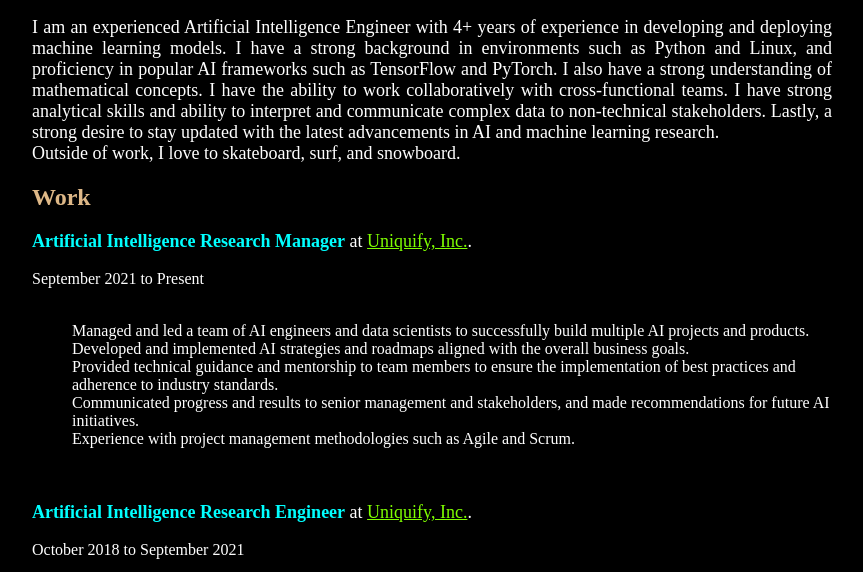
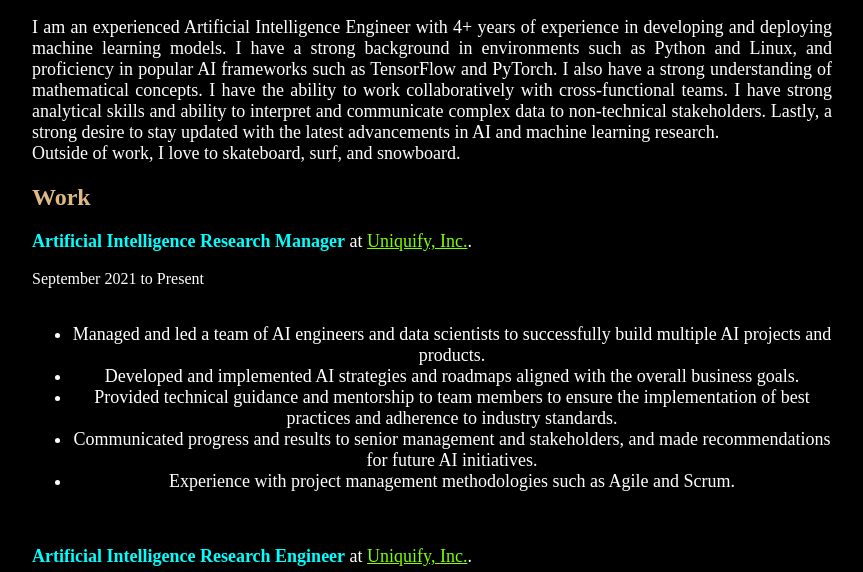
Before and after one commit to maafrank/maafrank.github.io, a plain HTML site: page index.html in a window 1280 px wide. Shown: the part 168-740 px from the top of the page, without its empty margins (208-1071 px from the left). Drawn offline with Linux system fonts and the light colour scheme.

Commit message:
Update index.html

```diff
--- a/index.html
+++ b/index.html
@@ -34,13 +34,13 @@
 		<p>
 			<strong>Artificial Intelligence Research Manager</strong> at <a href="https://www.uniquify.com/", target = _blank>Uniquify, Inc.</a>. <br/>
 			<dt>September 2021 to Present</dt> <br/>
-			<dl>
-				<dt><dd>Managed and led a team of AI engineers and data scientists to successfully build multiple AI projects and products.</dd></dt>
-				<dt><dd>Developed and implemented AI strategies and roadmaps aligned with the overall business goals.</dd></dt>
-				<dt><dd>Provided technical guidance and mentorship to team members to ensure the implementation of best practices and adherence to industry standards.</dd></dt>
-				<dt><dd>Communicated progress and results to senior management and stakeholders, and made recommendations for future AI initiatives.</dd></dt>
-				<dt><dd>Experience with project management methodologies such as Agile and Scrum.</dd></dt>
-			</dl>
+			<ul>
+				<li>Managed and led a team of AI engineers and data scientists to successfully build multiple AI projects and products.</li>
+				<li>Developed and implemented AI strategies and roadmaps aligned with the overall business goals.</li>
+				<li>Provided technical guidance and mentorship to team members to ensure the implementation of best practices and adherence to industry standards.</li>
+				<li>Communicated progress and results to senior management and stakeholders, and made recommendations for future AI initiatives.</li>
+				<li>Experience with project management methodologies such as Agile and Scrum.</li>
+			</ul>
 		</p>
 		</br>
 		<p>
```
